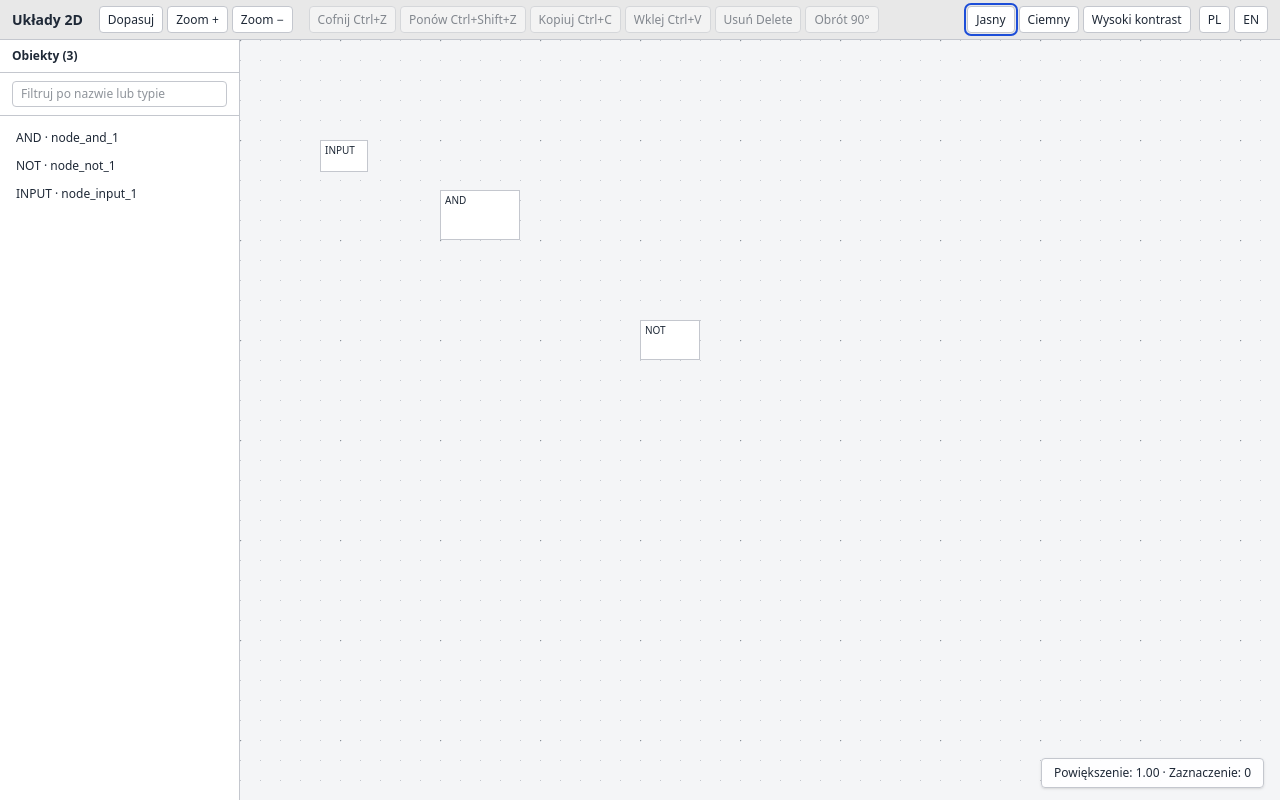
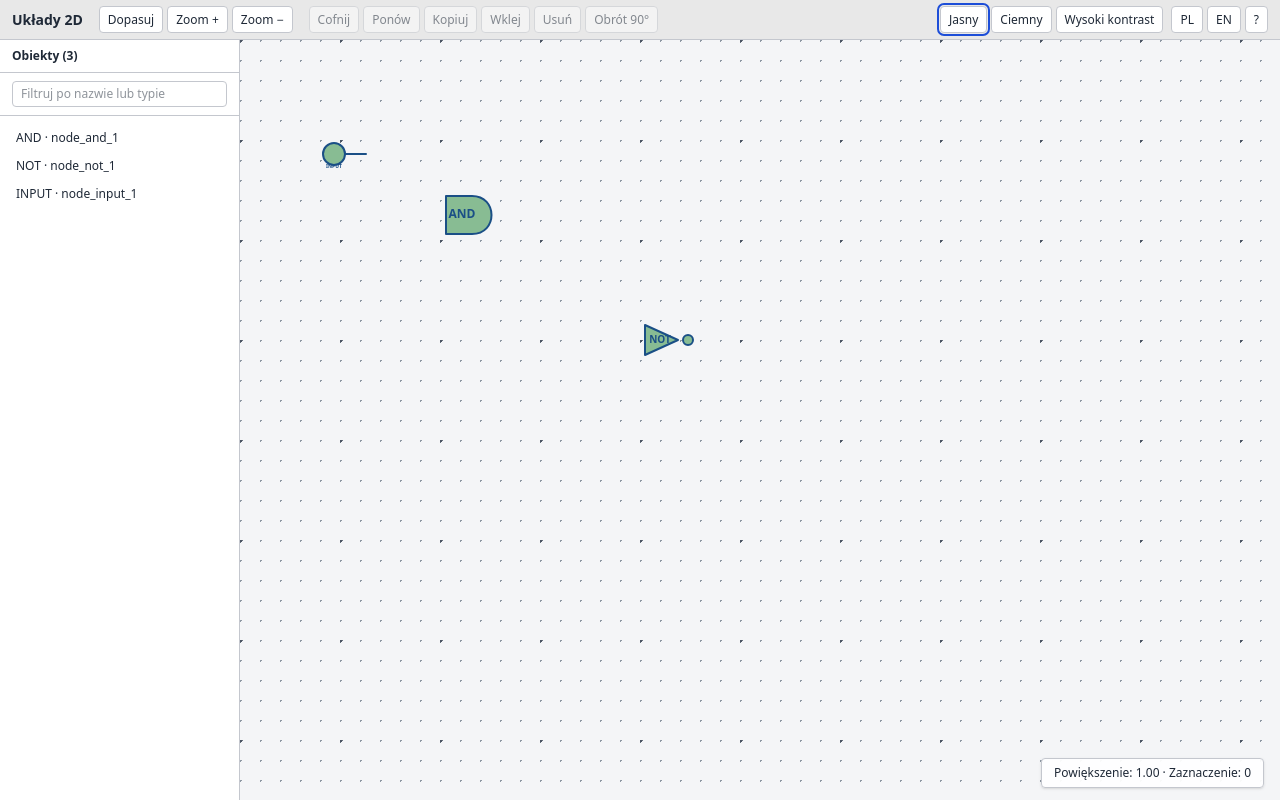
Before and after one commit to dxbovy/Edytor-i-symulator-ukladow-logicznych-2D, a website built with Vite: page index.html in a window 1280 px wide. Built offline with nearby package versions, Linux system fonts and the light colour scheme.

Commit message:
Draw logic-gate symbols, strengthen the dot grid, and move shortcuts into Help.

```diff
--- /dev/null
+++ b/src/canvas/gateGlyph.js
@@ -0,0 +1,154 @@
+const FILL = "#88BC93";
+const STROKE = "#1a4f86";
+const SW = 2;
+
+const TEXT = {
+  fill: STROKE,
+  "font-weight": "bold",
+  "font-family": "system-ui, sans-serif",
+  "pointer-events": "none",
+};
+
+/** @param {string} name @param {Record<string, string>} attrs */
+function el(name, attrs = {}) {
+  const n = document.createElementNS("http://www.w3.org/2000/svg", name);
+  for (const [k, v] of Object.entries(attrs)) n.setAttribute(k, v);
+  return n;
+}
+
+/** @param {SVGElement} root @param {string} label @param {number} x @param {number} y @param {number} size */
+function label(root, label, x, y, size = 11) {
+  const t = el("text", {
+    ...TEXT,
+    x: String(x),
+    y: String(y),
+    "text-anchor": "middle",
+    "dominant-baseline": "middle",
+    "font-size": String(size),
+  });
+  t.textContent = label;
+  root.appendChild(t);
+}
+
+/** @param {string} d */
+function bodyPath(d) {
+  return el("path", {
+    d,
+    fill: FILL,
+    stroke: STROKE,
+    "stroke-width": String(SW),
+    "stroke-linejoin": "round",
+    "stroke-linecap": "round",
+  });
+}
+
+function andGate(svg) {
+  svg.setAttribute("viewBox", "0 0 80 50");
+  svg.appendChild(
+    bodyPath("M 6 6 L 6 44 L 32 44 C 58 44 58 6 32 6 Z")
+  );
+  label(svg, "AND", 22, 25, 12);
+}
+
+function orGate(svg) {
+  svg.setAttribute("viewBox", "0 0 80 50");
+  svg.appendChild(
+    bodyPath("M 12 5 Q 30 25 12 45 Q 44 45 74 25 Q 44 5 12 5 Z")
+  );
+  label(svg, "OR", 40, 25, 12);
+}
+
+function notGate(svg) {
+  svg.setAttribute("viewBox", "0 0 60 40");
+  svg.appendChild(
+    bodyPath("M 5 5 L 5 35 L 38 20 Z")
+  );
+  svg.appendChild(
+    el("circle", {
+      cx: "48",
+      cy: "20",
+      r: "5",
+      fill: FILL,
+      stroke: STROKE,
+      "stroke-width": String(SW),
+    })
+  );
+  label(svg, "NOT", 20, 20, 10);
+}
+
+function inputGate(svg) {
+  svg.setAttribute("viewBox", "0 0 48 32");
+  svg.appendChild(
+    el("circle", {
+      cx: "14",
+      cy: "14",
+      r: "11",
+      fill: FILL,
+      stroke: STROKE,
+      "stroke-width": String(SW),
+    })
+  );
+  svg.appendChild(
+    el("line", {
+      x1: "25",
+      y1: "14",
+      x2: "46",
+      y2: "14",
+      stroke: STROKE,
+      "stroke-width": String(SW),
+      "stroke-linecap": "round",
+    })
+  );
+  label(svg, "INPUT", 14, 27, 5);
+}
+
+/** @param {string} type */
+function unknownGate(svg, type) {
+  const { w, h } = { w: 60, h: 40 };
+  svg.setAttribute("viewBox", `0 0 ${w} ${h}`);
+  svg.appendChild(
+    el("rect", {
+      x: "3",
+      y: "3",
+      width: String(w - 6),
+      height: String(h - 6),
+      rx: "6",
+      ry: "6",
+      fill: FILL,
+      stroke: STROKE,
+      "stroke-width": String(SW),
+    })
+  );
+  const fs = type.length > 6 ? 8 : 10;
+  label(svg, type, w / 2, h / 2, fs);
+}
+
+/** @param {string} type */
+export function createGateGlyph(type) {
+  const svg = el("svg", {
+    width: "100%",
+    height: "100%",
+    overflow: "visible",
+    "pointer-events": "none",
+  });
+  svg.style.display = "block";
+
+  switch (type) {
+    case "AND":
+      andGate(svg);
+      break;
+    case "OR":
+      orGate(svg);
+      break;
+    case "NOT":
+      notGate(svg);
+      break;
+    case "INPUT":
+      inputGate(svg);
+      break;
+    default:
+      unknownGate(svg, type);
+      break;
+  }
+  return svg;
+}
--- a/src/canvas/grid.js
+++ b/src/canvas/grid.js
@@ -14,8 +14,8 @@ function gridBackgrounds(camera) {
   return {
     backgroundColor: "var(--canvas-bg)",
     backgroundImage: [
-      "radial-gradient(circle at 0 0, var(--grid-major) 1.5px, transparent 1.6px)",
-      "radial-gradient(circle at 0 0, var(--grid) 1px, transparent 1px)",
+      "radial-gradient(circle at 0 0, var(--grid-major) 2.5px, transparent 2.8px)",
+      "radial-gradient(circle at 0 0, var(--grid) 1.75px, transparent 2px)",
     ].join(", "),
     backgroundSize: `${majorPx}px ${majorPx}px, ${minorPx}px ${minorPx}px`,
     backgroundPosition: `${position}, ${position}`,
--- a/src/canvas/nodeSizes.js
+++ b/src/canvas/nodeSizes.js
@@ -1,6 +1,7 @@
 /** @type {Record<string, { w: number, h: number }>} */
 export const NODE_SIZES = {
   AND: { w: 80, h: 50 },
+  OR: { w: 80, h: 50 },
   NOT: { w: 60, h: 40 },
   INPUT: { w: 48, h: 32 },
 };
--- a/src/canvas/worldView.js
+++ b/src/canvas/worldView.js
@@ -1,5 +1,6 @@
 import { projectState, subscribe } from "../state/projectState.js";
 import { nodeSizeFor } from "./nodeSizes.js";
+import { createGateGlyph } from "./gateGlyph.js";
 import {
   isSelected,
   subscribeSelection,
@@ -34,17 +35,27 @@ function styleNodeEl(el, id, node) {
   }
 }
 
+function setGlyph(el, type) {
+  let slot = el.querySelector("[data-gate-glyph]");
+  if (!slot) {
+    slot = document.createElement("div");
+    slot.dataset.gateGlyph = "1";
+    slot.className = "h-full w-full";
+    el.appendChild(slot);
+  }
+  if (slot.dataset.nodeType === type) return;
+  slot.dataset.nodeType = type;
+  slot.replaceChildren(createGateGlyph(type));
+}
+
 function createNodeEl(id, node) {
   const { w, h } = nodeSizeFor(node.type);
   const el = document.createElement("div");
   el.dataset.nodeId = id;
-  el.className = "ui-node absolute box-border text-[10px]";
+  el.className = "ui-node absolute box-border";
   el.style.width = `${w}px`;
   el.style.height = `${h}px`;
-  const label = document.createElement("span");
-  label.className = "block px-1 pt-0.5 font-medium";
-  label.textContent = node.type;
-  el.appendChild(label);
+  setGlyph(el, node.type);
   styleNodeEl(el, id, node);
   return el;
 }
@@ -66,7 +77,9 @@ function syncNodeStructure(world) {
 function syncNodeLayout(world) {
   for (const [id, node] of Object.entries(projectState.nodes)) {
     const el = world.querySelector(`[data-node-id="${id}"]`);
-    if (el) styleNodeEl(el, id, node);
+    if (!el) continue;
+    setGlyph(el, node.type);
+    styleNodeEl(el, id, node);
   }
 }
 
--- a/src/i18n/locales/en-chrome.js
+++ b/src/i18n/locales/en-chrome.js
@@ -38,4 +38,7 @@ export const enChrome = {
   rotateHandleAria: "Rotate 90°",
   scaleHandleAria: "Scale selection",
   scaleHandleTitle: "Scale selection",
+  helpTitle: "Help",
+  helpAria: "Help",
+  pan: "Pan",
 };
--- a/src/i18n/locales/pl-chrome.js
+++ b/src/i18n/locales/pl-chrome.js
@@ -38,4 +38,7 @@ export const plChrome = {
   rotateHandleAria: "Obróć o 90 stopni",
   scaleHandleAria: "Skaluj zaznaczenie",
   scaleHandleTitle: "Skaluj zaznaczenie",
+  helpTitle: "Pomoc",
+  helpAria: "Pomoc",
+  pan: "Przesuwanie",
 };
--- a/src/main.js
+++ b/src/main.js
@@ -1,4 +1,5 @@
 import "./styles/main.css";
+import "./styles/help.css";
 import { mountCommandBar } from "./ui/commandBar.js";
 import { mountBrowserPanel } from "./ui/browserPanel.js";
 import { mountCanvasShell } from "./ui/canvasShell.js";
--- a/src/styles/main.css
+++ b/src/styles/main.css
@@ -3,8 +3,8 @@
 :root,
 [data-theme="light"] {
   --canvas-bg: #f4f5f7;
-  --grid: #c4c7ce;
-  --grid-major: #8b919a;
+  --grid: #8e98a3;
+  --grid-major: #4b5563;
   --selection: #1d4ed8;
   --fg: #1f2937;
   --chrome: #e8e8e8;
@@ -18,8 +18,8 @@
 
 [data-theme="dark"] {
   --canvas-bg: #2c2f36;
-  --grid: #5c6370;
-  --grid-major: #9aa3b2;
+  --grid: #8d97a6;
+  --grid-major: #d5dde6;
   --selection: #93c5fd;
   --fg: #f3f4f6;
   --chrome: #2a2d33;
@@ -33,8 +33,8 @@
 
 [data-theme="high-contrast"] {
   --canvas-bg: #000000;
-  --grid: #8a8a8a;
-  --grid-major: #d4d4d4;
+  --grid: #a3a3a3;
+  --grid-major: #d6d6d6;
   --selection: #ffe600;
   --fg: #ffffff;
   --chrome: #000000;
@@ -123,9 +123,15 @@
 }
 
 .ui-node {
-  background: var(--node-bg);
-  color: var(--fg);
-  border: 1px solid var(--line);
+  background: transparent;
+  border: 0;
+  user-select: none;
+  -webkit-user-select: none;
+}
+
+.ui-node * {
+  user-select: none;
+  -webkit-user-select: none;
 }
 
 .ui-status {
--- a/src/ui/commandBar.js
+++ b/src/ui/commandBar.js
@@ -1,5 +1,6 @@
 import { fitToNodes, zoomBy } from "../canvas/camera.js";
 import { mountEditToolbar } from "./editToolbar.js";
+import { mountHelpPanel } from "./helpPanel.js";
 
 const BTN_CLASS = "ui-btn";
 
@@ -48,7 +49,7 @@ function canvasCenter() {
 export function mountCommandBar(container) {
   const bar = document.createElement("header");
   bar.className =
-    "ui-chrome-bar flex h-10 shrink-0 items-center gap-2 border-b px-3";
+    "ui-chrome-bar relative flex h-10 shrink-0 items-center gap-2 border-b px-3";
   bar.setAttribute("role", "toolbar");
   bar.setAttribute("data-i18n-aria", "commandBar");
 
@@ -94,6 +95,9 @@ export function mountCommandBar(container) {
     langBtn("EN", "langEnAria", "en")
   );
 
+  const helpBtn = mountHelpPanel(bar);
+  langGroup.appendChild(helpBtn);
+
   bar.append(brand, viewGroup, mountEditToolbar(), themeGroup, langGroup);
   container.appendChild(bar);
 }
--- a/src/ui/editToolbar.js
+++ b/src/ui/editToolbar.js
@@ -12,11 +12,10 @@ import { registerLocaleRefresh, t } from "../i18n/i18n.js";
 
 const BTN_CLASS = "ui-btn disabled:cursor-not-allowed disabled:opacity-50";
 
-function cmdBtn(labelKey, shortcut) {
+function cmdBtn(labelKey) {
   const b = document.createElement("button");
   b.type = "button";
   b.setAttribute("data-i18n", labelKey);
-  b.setAttribute("data-i18n-suffix", shortcut);
   b.setAttribute("data-i18n-aria", labelKey);
   b.className = BTN_CLASS;
   return b;
@@ -29,15 +28,13 @@ export function mountEditToolbar() {
   editGroup.setAttribute("role", "group");
   editGroup.setAttribute("data-i18n-aria", "groupEdit");
 
-  const undoBtn = cmdBtn("undo", " Ctrl+Z");
-  const redoBtn = cmdBtn("redo", " Ctrl+Shift+Z");
-  const copyBtn = cmdBtn("copy", " Ctrl+C");
-  const pasteBtn = cmdBtn("paste", " Ctrl+V");
-  const delBtn = cmdBtn("delete", " Delete");
-  const rotateBtn = cmdBtn("rotateLabel", "");
+  const undoBtn = cmdBtn("undo");
+  const redoBtn = cmdBtn("redo");
+  const copyBtn = cmdBtn("copy");
+  const pasteBtn = cmdBtn("paste");
+  const delBtn = cmdBtn("delete");
+  const rotateBtn = cmdBtn("rotateLabel");
   rotateBtn.id = "rotate-90-btn";
-  rotateBtn.removeAttribute("data-i18n-suffix");
-  rotateBtn.removeAttribute("data-i18n-aria");
   rotateBtn.setAttribute("data-i18n-aria", "rotateSelectionAria");
 
   undoBtn.addEventListener("click", () => undo());
--- /dev/null
+++ b/src/ui/helpPanel.js
@@ -0,0 +1,99 @@
+import { registerLocaleRefresh, t } from "../i18n/i18n.js";
+
+const SHORTCUTS = [
+  { labelKey: "undo", kbd: "Ctrl+Z" },
+  { labelKey: "redo", kbd: "Ctrl+Shift+Z" },
+  { labelKey: "copy", kbd: "Ctrl+C" },
+  { labelKey: "paste", kbd: "Ctrl+V" },
+  { labelKey: "delete", kbd: "Delete" },
+  { labelKey: "pan", kbd: "Space" },
+];
+
+/** @param {HTMLElement} bar */
+export function mountHelpPanel(bar) {
+  const btn = document.createElement("button");
+  btn.type = "button";
+  btn.className = "ui-btn ui-help-btn";
+  btn.textContent = "?";
+  btn.id = "help-toggle-btn";
+  btn.setAttribute("data-i18n-aria", "helpAria");
+  btn.setAttribute("aria-expanded", "false");
+
+  const panel = document.createElement("section");
+  panel.id = "help-shortcuts-panel";
+  panel.className = "ui-help-panel";
+  panel.setAttribute("role", "region");
+  panel.hidden = true;
+  panel.tabIndex = -1;
+  btn.setAttribute("aria-controls", panel.id);
+
+  const title = document.createElement("h2");
+  title.setAttribute("data-i18n", "helpTitle");
+
+  const list = document.createElement("ul");
+  list.className = "ui-help-list";
+
+  const rows = SHORTCUTS.map(() => {
+    const li = document.createElement("li");
+    const name = document.createElement("span");
+    const kbd = document.createElement("span");
+    kbd.className = "ui-help-kbd";
+    li.append(name, kbd);
+    list.appendChild(li);
+    return { name, kbd };
+  });
+
+  panel.append(title, list);
+  bar.appendChild(panel);
+
+  const refreshLabels = () => {
+    for (let i = 0; i < SHORTCUTS.length; i++) {
+      rows[i].name.textContent = t(SHORTCUTS[i].labelKey);
+      rows[i].kbd.textContent = SHORTCUTS[i].kbd;
+    }
+  };
+  refreshLabels();
+  registerLocaleRefresh(refreshLabels);
+
+  const isOpen = () => !panel.hidden;
+
+  const close = () => {
+    if (panel.hidden) return;
+    panel.hidden = true;
+    btn.setAttribute("aria-expanded", "false");
+    btn.focus();
+  };
+
+  const open = () => {
+    panel.hidden = false;
+    btn.setAttribute("aria-expanded", "true");
+    panel.focus();
+  };
+
+  const toggle = () => (isOpen() ? close() : open());
+
+  btn.addEventListener("click", (e) => {
+    e.stopPropagation();
+    toggle();
+  });
+
+  document.addEventListener("keydown", (e) => {
+    if (e.key === "Escape" && isOpen()) {
+      e.preventDefault();
+      close();
+    }
+  });
+
+  document.addEventListener(
+    "pointerdown",
+    (e) => {
+      if (!isOpen()) return;
+      const target = /** @type {Node} */ (e.target);
+      if (panel.contains(target) || btn.contains(target)) return;
+      close();
+    },
+    true
+  );
+
+  return btn;
+}
```
Also changed, not shown: src/styles/help.css (added, +43 -0 lines).
